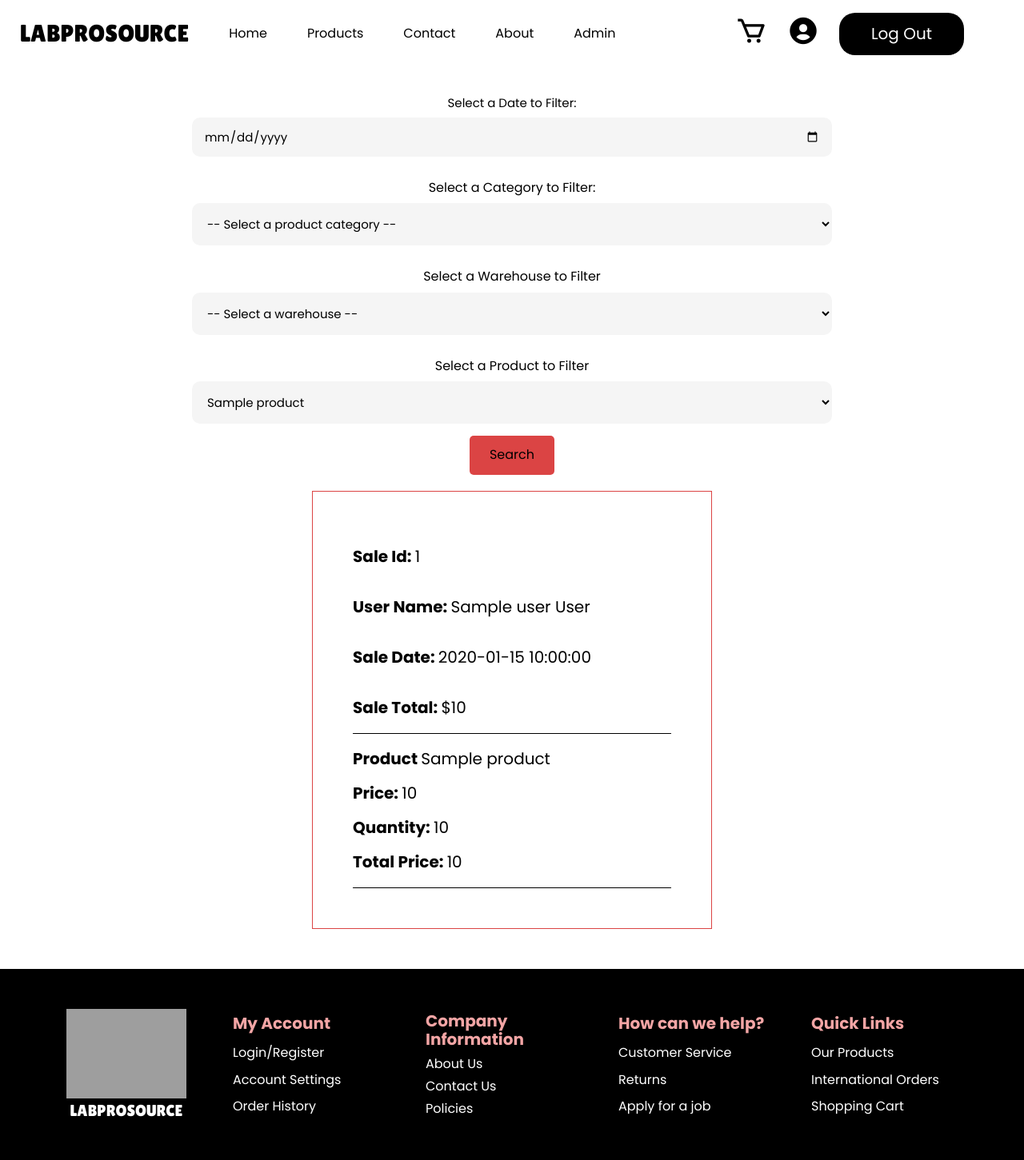
After one commit to LeonardoC1302/ProyectoBD, a PHP site: template webApp/views/admin/sales.php in a window 1280 px wide. The commit adds this page. Shown: the whole page at 80% size. Run offline with PHP 8.4, Linux system fonts and the light colour scheme; the visitor is signed in with stand-in values (Sample User, id 1); the template is opened without the code that fills it: most values are stand-ins (such as "Sample title", 1, 10 or a date in 2020); data that the repository does not hold is empty; grey boxes are pictures that could not be loaded.

Commit message:
Sales Report

```diff
--- a/webApp/public/index.php
+++ b/webApp/public/index.php
@@ -66,6 +66,9 @@ $router->get('/policies', [HelpController::class, 'policies']);
 // ADMIN ROUTES
 $router->get('/admin', [AdminController::class, 'index']);
 
+$router->get('/admin/sales', [AdminController::class, 'sales']);
+$router->post('/admin/sales', [AdminController::class, 'sales']);
+
 $router->get('/admin/employees', [AdminController::class, 'employees']);
 $router->get('/admin/employeeSearch', [AdminController::class, 'employeeSearch']);
 $router->post('/admin/employeeSearch', [AdminController::class, 'employeeSearch']);
--- a/webApp/src/scss/layout/_index.scss
+++ b/webApp/src/scss/layout/_index.scss
@@ -17,3 +17,4 @@
 @forward 'home';
 @forward 'createProduct';
 @forward 'updateProduct';
+@forward 'sales';
--- /dev/null
+++ b/webApp/src/scss/layout/_sales.scss
@@ -0,0 +1,32 @@
+@use 'base/variables' as v;
+
+.sales-container{
+    display: flex;
+    flex-direction: column;
+    align-items: center;
+    gap: 2rem;
+    margin-bottom: v.$gap;
+    .sale-container{
+        display: flex;
+        flex-direction: column;
+        border: 1px solid v.$accent;
+        width: 50rem;
+        padding: v.$gap;
+        p{
+            font-weight: v.$bold;
+            span {
+                font-weight: v.$regular;
+            }
+        }
+        .sale-products{
+            margin: 0;
+            padding: 0;
+            list-style: none;
+            border-top: 1px solid v.$black;
+            .sale-product{
+                margin: 0;
+                border-bottom: 1px solid v.$black;
+            }
+        }
+    }
+}
--- /dev/null
+++ b/webApp/views/admin/sales.php
@@ -0,0 +1,87 @@
+<div class = 'center'>
+    <form class="form" method = 'POST'>
+        <div class="form__field">
+            <label class='form__label' for="date">Select a Date to Filter: </label>
+            <input class="form__input" type="date" id="date" name="date" placeholder="YYYY-MM-DD">
+        </div>
+
+        <div class="form__field">
+            <label class="form__legend">Select a Category to Filter:</label>
+            <select class="form__select" name="productTypeId" id="productTypeId">
+                    <option value="" disabled selected>-- Select a product category --</option>
+                    <?php foreach($productTypes as $ptype){ ?>
+                        <option value="<?php echo $ptype->id ?>"
+                            <?php echo $ptype->id === $product->productTypeId ? 'selected' : '' ?>
+                        >
+                            <?php echo $ptype->productTypeName?>
+                        </option>
+                    <?php } ?>
+
+                </select>
+        </div> <!-- /form__field -->
+
+        <div class="form__field">
+            <label class="form__legend">Select a Warehouse to Filter</label>
+            <select class="form__select" name="warehouseId" id="warehouseId">
+                    <option value="" disabled selected>-- Select a warehouse --</option>
+                    <?php foreach($warehouses as $warehouse){ ?>
+                        <option value="<?php echo $warehouse->id ?>"
+                            <?php echo $warehouse->id === $product->warehouseId ? 'selected' : '' ?>
+                        >
+                            <?php echo $warehouse->warehouseName  ?>
+                        </option>
+                    <?php } ?>
+                </select>
+        </div> <!-- /form__field -->
+
+        <div class="form__field">
+            <label class="form__legend">Select a Product to Filter</label>
+            <select class="form__select" name="productId" id="productId">
+                    <option value="" disabled selected>-- Select a product --</option>
+                    <?php foreach($products as $product){ ?>
+                        <option value="<?php echo $product->id ?>"
+                            <?php echo $product->id === $product->productId ? 'selected' : '' ?>
+                        >
+                            <?php echo $product->productName  ?>
+                        </option>
+                    <?php } ?>
+                </select>
+        </div> <!-- /form__field -->
+
+
+        <input class="link-btn" type="submit" value="Search">
+    </form>
+</div>
+
+<?php if(empty($sales)){ ?>
+    <h1>No sales found</h1>
+<?php } ?>
+
+<div class="sales-container">
+    <?php foreach($sales as $sale) {?>
+        <div class="sale-container">
+            <p>Sale Id: <span><?php echo $sale->id ;?></span></p>
+            <p>User Name: <span>
+                <?php
+                    foreach($users as $user){
+                        if($user->id == $sale->userId){
+                            echo $user->name . ' ' . $user->surname;
+                        }
+                    }
+                ?>
+            </span></p>
+            <p>Sale Date: <span><?php echo $sale->saleDate ;?></span></p>
+            <p>Sale Total: <span>$<?php echo $sale->total ;?></span></p>
+            <ul class="sale-products">
+                <?php foreach($sale->products as $product){ ?>
+                    <li class="sale-product">
+                        <p>Product <span><?php echo $product->productName ;?></span></p>
+                        <p>Price: <span><?php echo $product->price ;?></span></p>
+                        <p>Quantity: <span><?php echo $product->quantity ;?></span></p>
+                        <p>Total Price: <span><?php echo $product->total ;?></span></p>
+                </li>
+                <?php } ?>
+            </ul>
+        </div>
+    <?php } ?>
+</div>
```
Also changed, not shown: webApp/controllers/AdminController.php (+38 -0 lines), webApp/models/Sale.php (+76 -0 lines), webApp/public/build/css/app.css, webApp/public/images/026cda0a9b5208f18d4ef0f769109dd9.jpg (deleted), webApp/public/images/2fc1ae997e58cfa0845eddc19f995bcd.jpg (deleted), webApp/public/images/3e8f307b03f0ef1b0f99e9419cf49e9c.jpg (deleted), webApp/public/images/5044bf10d4c91400fb100b84ac5831e8.jpg (deleted), webApp/public/images/5a8aaf1f2782eea9d43abaa97cdb8dd5.jpg (deleted), webApp/public/images/835b1fb9a93881123acb826de4be9b03.jpg (deleted), webApp/public/images/8d4173e463261fee39ecb2229c411812.jpg (deleted), webApp/public/images/9fe66a0ece1b7fd7a3b275df9465d1ef.jpg (deleted), webApp/public/images/acdafcc72c9a5481dc765d9058edfb41.jpg (deleted), webApp/public/images/b0707994fc3228d0a44a9ab0f592790e.jpg (deleted), webApp/public/images/c75e86ee0d899674c77533fef1d6dbf3.jpg (deleted), 1 other file.
